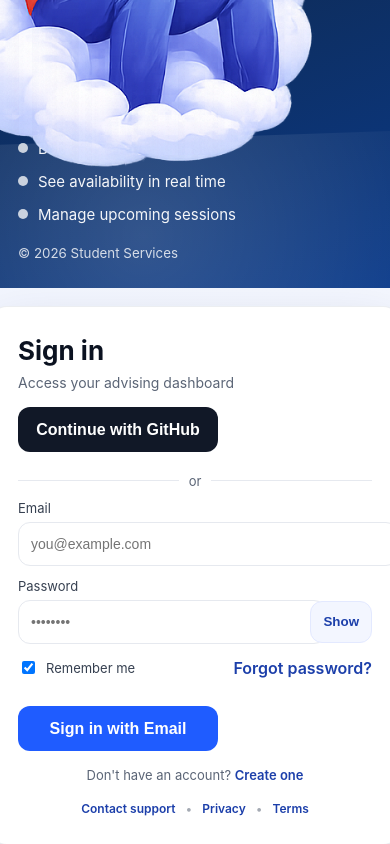
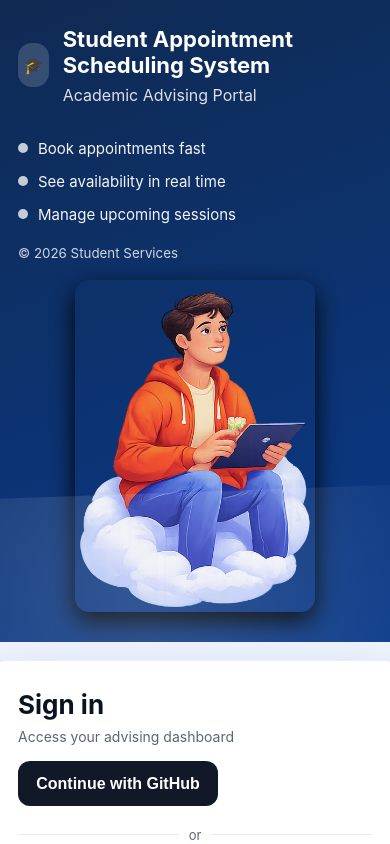
Before and after one commit to Ramadal19/student-appointment-scheduler-mern, a React (Create React App) app in the folder frontend/: page /login in a window 390 px wide. Shown: the top 844 px of the page. Built offline with nearby package versions, Linux system fonts and the light colour scheme.

Commit message:
Update auth.css

```diff
--- a/frontend/src/styles/auth.css
+++ b/frontend/src/styles/auth.css
@@ -37,21 +37,25 @@
   transform: rotate(-2deg);
 }
 
-/* Small bottom image */
 .brand-image-bottom{
   position: absolute;
-  bottom: 110px;
-  right: 70px;
-  width: 370px;
+
+  /* ✅ Posición responsive: se adapta al panel */
+  right: clamp(16px, 3vw, 40px);
+  bottom: clamp(16px, 3vw, 34px);
+
+  /* ✅ Tamaño responsive */
+  width: clamp(120px, 18vw, 190px);
+
   z-index: 2;
-  opacity: 1;
+  opacity: 0.95;
 }
 
 .brand-image-bottom img{
   width: 100%;
   height: auto;
   border-radius: 14px;
-
+  box-shadow: 0 10px 25px rgba(0,0,0,1);
 }
 
 /* Brand content */
@@ -334,6 +338,11 @@
 
 /* Responsive */
 @media (max-width: 900px){
+  .brand-image-bottom{
+    position: static;     /* ✅ deja de flotar */
+    width: min(240px, 70%);
+    margin: 18px auto 0;  /* ✅ centrada debajo del contenido */
+  }
   .auth-page{
     grid-template-columns: 1fr;
   }
```
